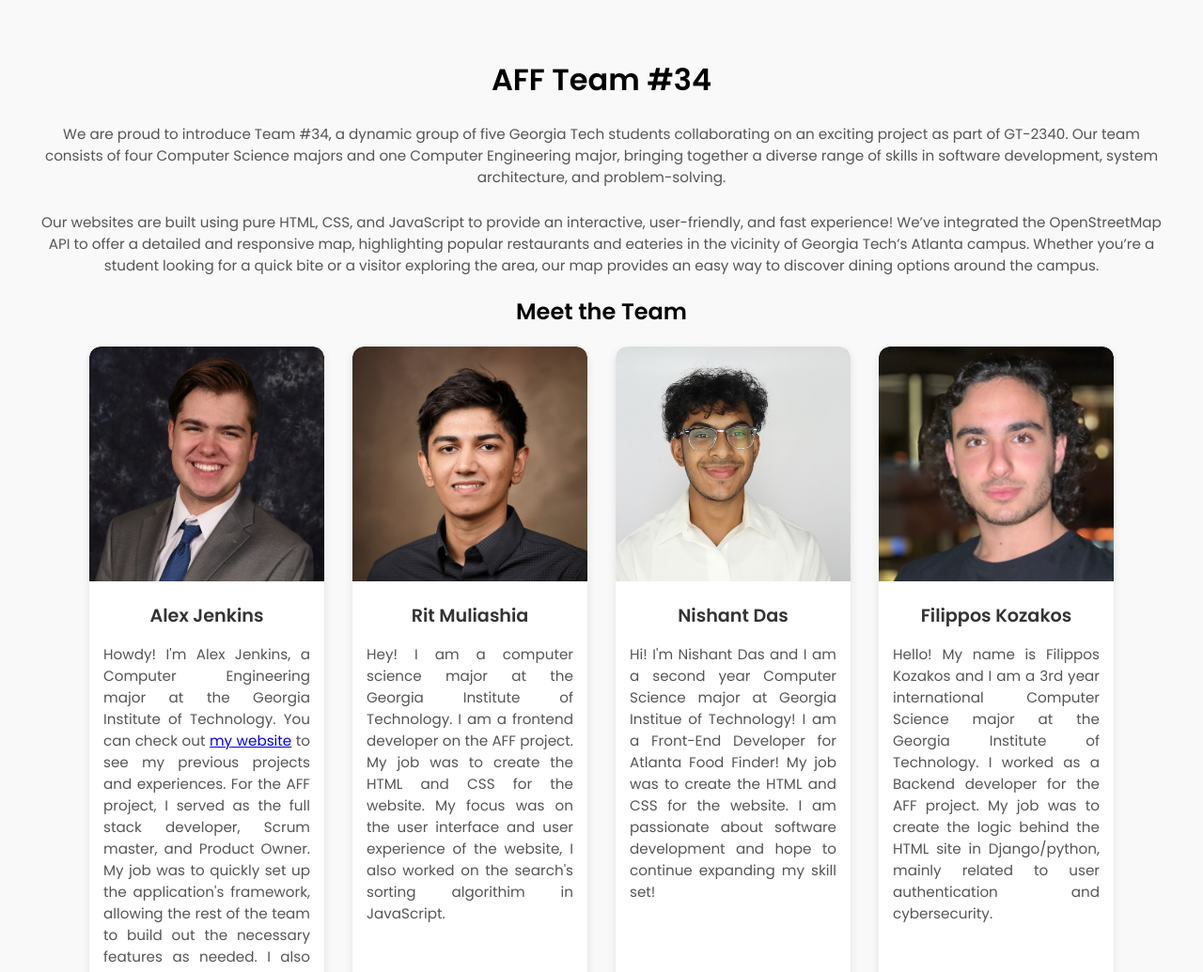
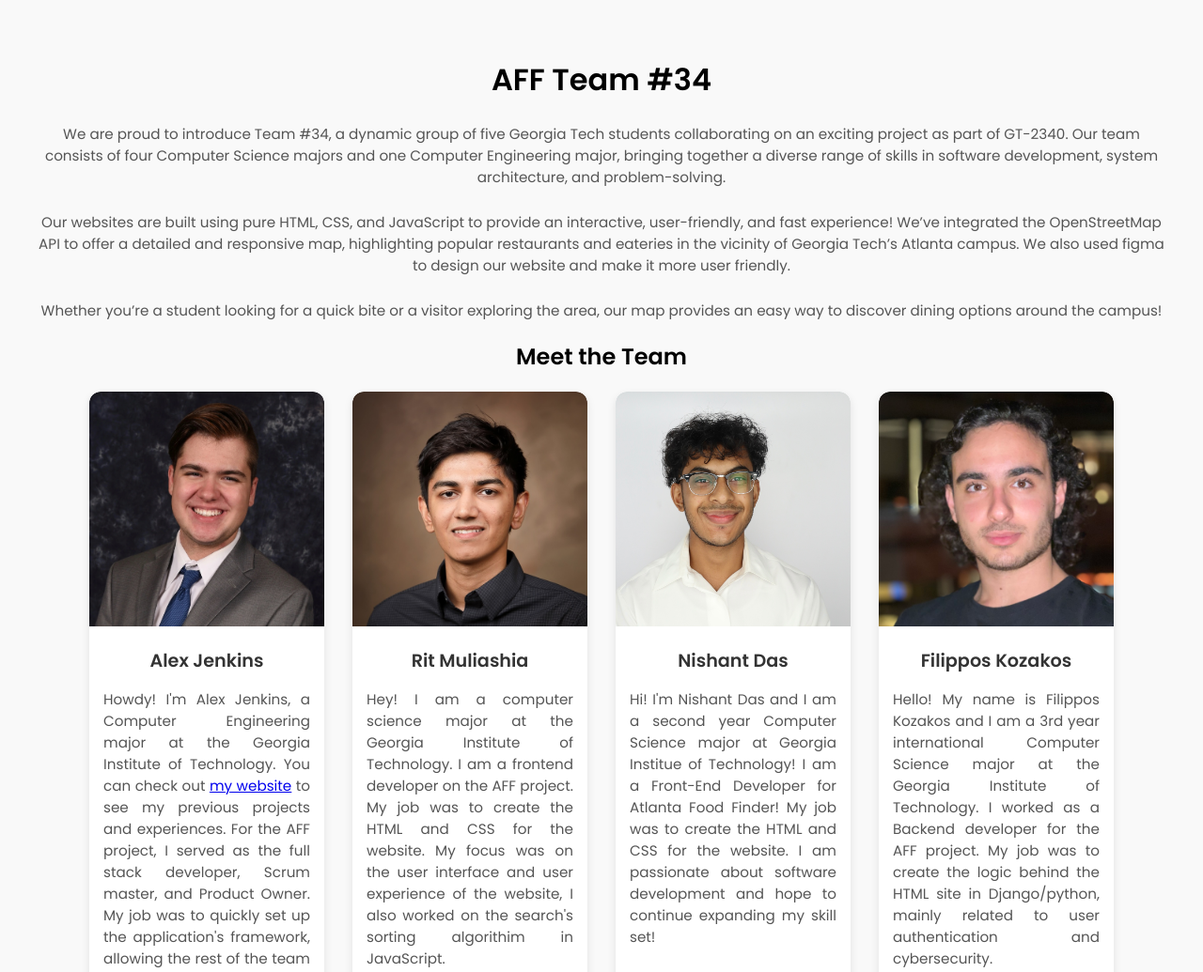
Before and after one commit to rixified/AFFTEAM, a plain HTML site: page index.html in a window 1280 px wide. Shown: the top 1035 px of the page at 94% size. Drawn offline with Linux system fonts and the light colour scheme.

Commit message:
added slight info about project and completed video

```diff
--- a/index.html
+++ b/index.html
@@ -29,10 +29,14 @@
                 provide an interactive, user-friendly, and fast experience! We’ve
                 integrated the OpenStreetMap API to offer a detailed and
                 responsive map, highlighting popular restaurants and eateries
-                in the vicinity of Georgia Tech’s Atlanta campus. Whether
-                you’re a student looking for a quick bite or a visitor exploring
-                the area, our map provides an easy way to discover dining options around the campus.
-            </p style="text-align:center">
+                in the vicinity of Georgia Tech’s Atlanta campus. We also used
+                figma to design our website and make it more user friendly.
+            </p>
+            <br />
+            <p style="text-align:center">
+                Whether you’re a student looking for a quick bite or a visitor exploring
+                the area, our map provides an easy way to discover dining options around the campus!
+            </p>
             <center><h2>Meet the Team</h2></center>
         <div class="gallery">
             <div class="gallery-item">
@@ -104,10 +108,6 @@
         <footer>
             <center>
             <div>
-                <!-- Hyperlink to github-->
-                <a target=blank href="https://www.example.com/">Check out our GitHub</a>
-            </div>
-            <div>
                 <p style="text-align:center">Built with ❤️ in Atlanta, GA by Team #34</p>
             </div>
             </center>
```
